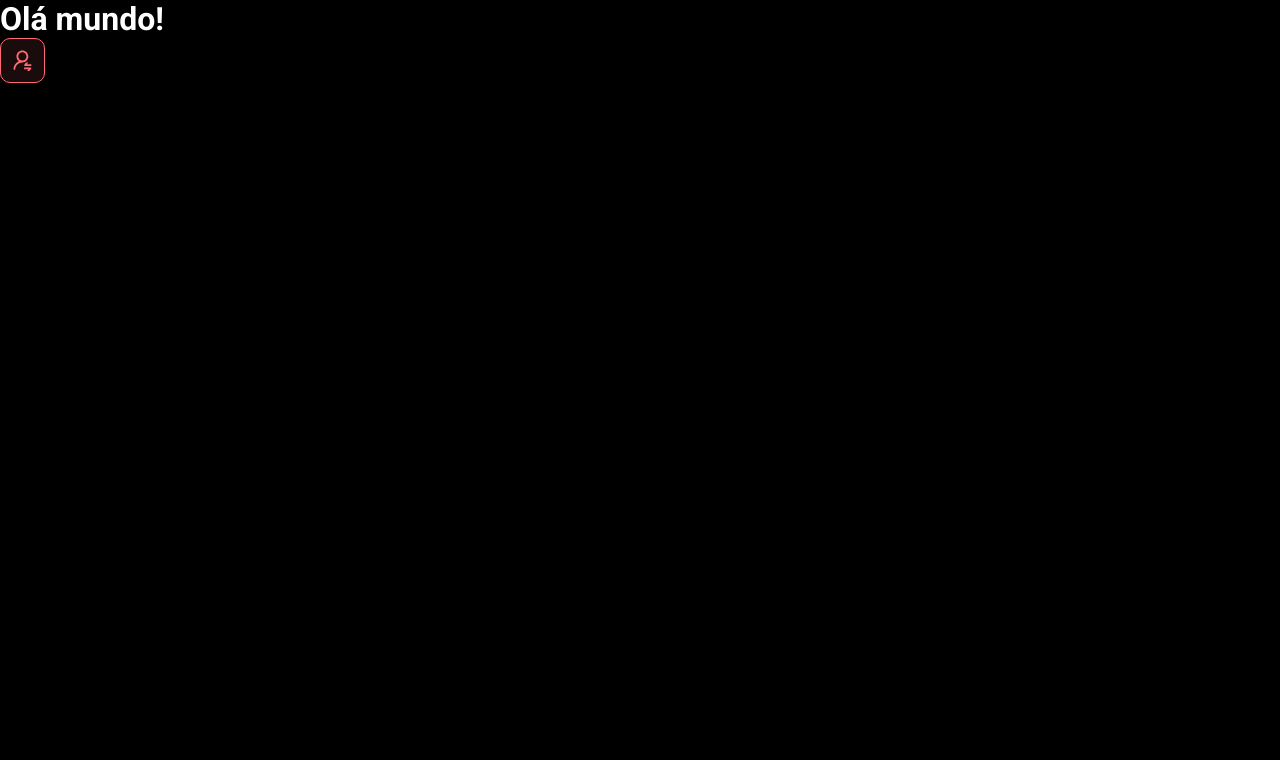
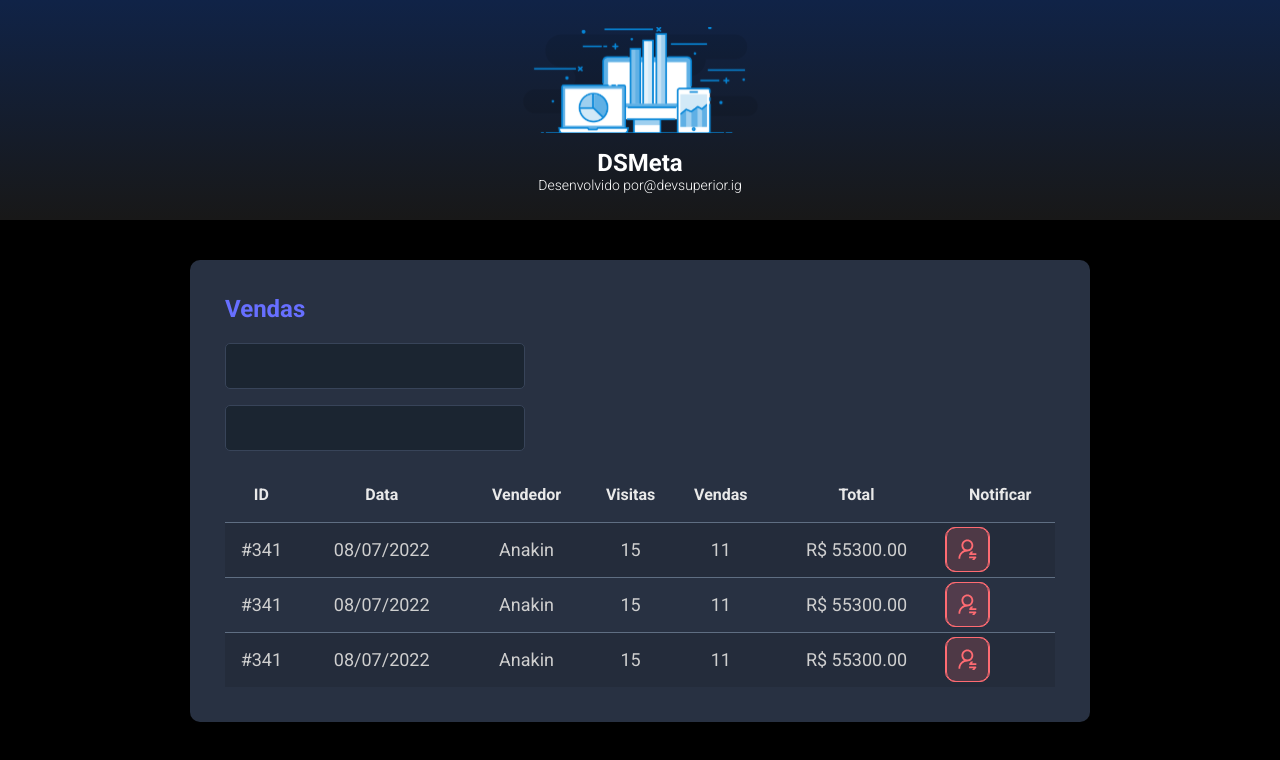
Before and after one commit to felipegaldy/dsmeta_fullstack_devsuperior, a React (Vite) app in the folder frontend/: page / in a window 1280 px wide. Shown: the top 760 px of the page. Built offline with nearby package versions, Linux system fonts and the light colour scheme.

Commit message:
adicionando outros componentes

```diff
--- a/frontend/src/App.tsx
+++ b/frontend/src/App.tsx
@@ -1,4 +1,6 @@
+import Header from "./components/Header"
 import NotifficationButton from "./components/notificationButton"
+import SalesCard from "./components/SalesCard"
 
 
 function App() {
@@ -6,8 +8,14 @@
 
   return (
     <>
-    <h1>Olá mundo!</h1>
-    <NotifficationButton />
+    <Header />
+    <main>
+      <section id="sales">
+        <div className="dsmeta-container">
+          <SalesCard />
+        </div>
+      </section>
+    </main>
     </>
   )
 }
--- /dev/null
+++ b/frontend/src/components/Header/index.tsx
@@ -0,0 +1,17 @@
+import React from "react";
+import './style.css'
+import logo from '../../assets/img/logo.svg'
+export default function Header() {
+  return (
+    <header>
+      <div className="dsmeta-logo-container">
+        <img src={logo} alt="DSMeta" />
+        <h1>DSMeta</h1>
+        <p>
+          Desenvolvido por
+          <a href="https://www.instagram.com/devsuperior.ig">@devsuperior.ig</a>
+        </p>
+      </div>
+    </header>
+  );
+}
--- /dev/null
+++ b/frontend/src/components/Header/style.css
@@ -0,0 +1,26 @@
+header {
+  background: linear-gradient(180deg, #102347 0%, #181818 100%);
+  height: 220px;
+  display: flex;
+  align-items: center;
+  justify-content: center;
+}
+.dsmeta-logo-container {
+    display: flex;
+    flex-direction: column;
+    align-items: center;
+  }
+
+  .dsmeta-logo-container img {
+    width: 235px;
+  }
+
+  .dsmeta-logo-container h1 {
+    margin-top: 15px;
+    font-size: 24px;
+  }
+
+  .dsmeta-logo-container p {
+    font-size: 14px;
+    font-weight: 300;
+  }
--- /dev/null
+++ b/frontend/src/components/SalesCard/index.tsx
@@ -0,0 +1,83 @@
+import React from "react";
+import NotifficationButton from "../notificationButton";
+import "./style.css";
+export default function SalesCard() {
+  return (
+    <>
+      <div className="dsmeta-card">
+        <h2 className="dsmeta-sales-title">Vendas</h2>
+        <div>
+          <div className="dsmeta-form-control-container">
+            <input className="dsmeta-form-control" type="text" />
+          </div>
+          <div className="dsmeta-form-control-container">
+            <input className="dsmeta-form-control" type="text" />
+          </div>
+        </div>
+
+        <div>
+          <table className="dsmeta-sales-table">
+            <thead>
+              <tr>
+                <th className="show992">ID</th>
+                <th className="show576">Data</th>
+                <th>Vendedor</th>
+                <th className="show992">Visitas</th>
+                <th className="show992">Vendas</th>
+                <th>Total</th>
+                <th>Notificar</th>
+              </tr>
+            </thead>
+            <tbody>
+              <tr>
+                <td className="show992">#341</td>
+                <td className="show576">08/07/2022</td>
+                <td>Anakin</td>
+                <td className="show992">15</td>
+                <td className="show992">11</td>
+                <td>R$ 55300.00</td>
+                <td>
+                  <div className="dsmeta-red-btn-container">
+                    <div className="dsmeta-red-btn">
+                      <NotifficationButton />
+                    </div>
+                  </div>
+                </td>
+              </tr>
+              <tr>
+                <td className="show992">#341</td>
+                <td className="show576">08/07/2022</td>
+                <td>Anakin</td>
+                <td className="show992">15</td>
+                <td className="show992">11</td>
+                <td>R$ 55300.00</td>
+                <td>
+                  <div className="dsmeta-red-btn-container">
+                    <div className="dsmeta-red-btn">
+                      <NotifficationButton />
+                    </div>
+                  </div>
+                </td>
+              </tr>
+              <tr>
+                <td className="show992">#341</td>
+                <td className="show576">08/07/2022</td>
+                <td>Anakin</td>
+                <td className="show992">15</td>
+                <td className="show992">11</td>
+                <td>R$ 55300.00</td>
+                <td>
+                  <div className="dsmeta-red-btn-container">
+                    <div className="dsmeta-red-btn">
+                      <NotifficationButton />
+                    </div>
+                  </div>
+                </td>
+              </tr>
+            </tbody>
+          </table>
+        </div>
+      </div>
+    </>
+  );
+}
--- /dev/null
+++ b/frontend/src/components/SalesCard/style.css
@@ -0,0 +1,106 @@
+.dsmeta-card {
+  background-color: #283142;
+  border-radius: 10px;
+  padding: 30px 10px;
+}
+
+.dsmeta-container {
+  width: 100%;
+  max-width: 900px;
+  margin: 0 auto;
+}
+
+#sales {
+  padding: 40px 10px;
+}
+
+.dsmeta-sales-title {
+  color: #676fff;
+  font-size: 24px;
+  margin-bottom: 20px;
+}
+
+.dsmeta-form-control-container {
+  margin-bottom: 16px;
+  max-width: 300px;
+}
+
+.dsmeta-form-control {
+  width: 100%;
+  height: 46px;
+  background-color: #1b2531;
+  border: 1px solid #384459;
+  border-radius: 5px;
+  color: #9aaabe;
+  padding: 0 20px;
+  font-size: 18px;
+}
+
+.dsmeta-sales-table {
+  width: 100%;
+  border-spacing: 0;
+  border-collapse: collapse;
+}
+
+.dsmeta-sales-table thead {
+  height: 55px;
+  font-size: 16px;
+  color: #e9e9e9;
+  font-weight: 700;
+}
+
+.dsmeta-sales-table tbody {
+  font-size: 14px;
+  font-weight: 400;
+  color: #cfcfcf;
+  text-align: center;
+}
+
+.dsmeta-sales-table tbody tr {
+  height: 74px;
+  border-top: 1px solid #5f6e82;
+}
+
+.dsmeta-sales-table tbody tr:hover > td {
+  background-color: #384459;
+}
+
+.dsmeta-sales-table tbody tr:nth-child(odd) {
+  background-color: #242c3b;
+}
+
+.dsmeta-red-btn img {
+  width: 19px;
+}
+
+.show576 {
+  display: none;
+}
+
+.show992 {
+  display: none;
+}
+
+@media (min-width: 576px) {
+  .show576 {
+    display: table-cell;
+  }
+
+  .dsmeta-card {
+    padding: 35px;
+  }
+
+  .dsmeta-sales-table tbody tr {
+    height: 55px;
+  }
+
+  .dsmeta-sales-table tbody {
+    font-size: 18px;
+  }
+}
+
+@media (min-width: 992px) {
+  .show992 {
+    display: table-cell;
+  }
+}
--- a/frontend/src/index.css
+++ b/frontend/src/index.css
@@ -19,3 +19,13 @@
   color: unset;
   text-decoration: none;
 }
+
+.dsmeta-container {
+  width: 100%;
+  max-width: 900px;
+  margin: 0 auto;
+}
+
+#sales {
+  padding: 40px 10px;
+}
```
Also changed, not shown: frontend/src/assets/img/logo.svg (added).
